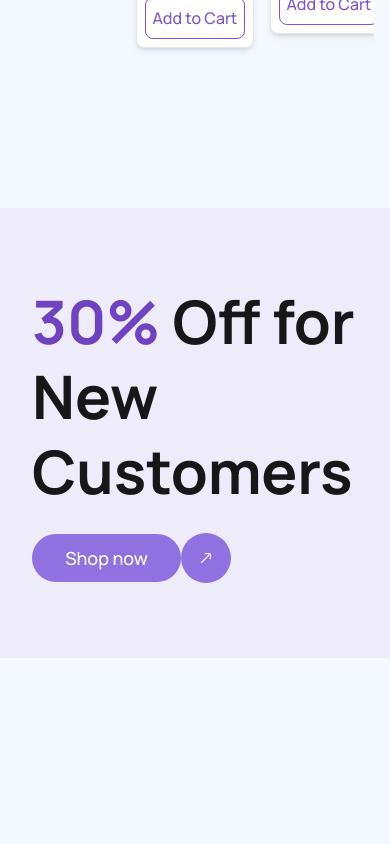
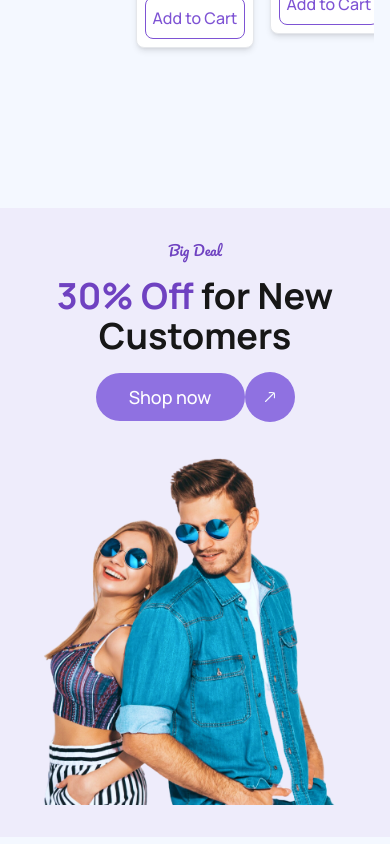
Before and after one commit to Raiyan109/b2gsoft-ecommerce-landing-nextjs, a Next.js app: page / in a window 390 px wide. Shown: the part 1522-2366 px from the top of the page. Before the commit the page ends 2260 px from the top, so only its background shows below. Built offline with nearby package versions, Linux system fonts and the light colour scheme.

Commit message:
promotional responsive

```diff
--- a/src/app/globals.css
+++ b/src/app/globals.css
@@ -1,4 +1,4 @@
-@import url('https://fonts.googleapis.com/css2?family=Manrope:wght@200..800&display=swap');
+@import url('https://fonts.googleapis.com/css2?family=Manrope:wght@200..800&family=Pacifico&display=swap');
 @tailwind base;
 @tailwind components;
 @tailwind utilities;
--- a/src/components/home/PromotionalSec.jsx
+++ b/src/components/home/PromotionalSec.jsx
@@ -5,12 +5,16 @@ import Image from 'next/image'
 const PromotionalSec = () => {
     return (
         <div className='pb-20'>
-            <div className="h-[450px] bg-[#EEECFB] flex">
-                {/* Left Side */}
-                <div className="flex-2 flex flex-col justify-center items-start px-8 lg:px-24">
-                    <h2 className="text-6xl font-bold leading-tight">
-                        <span className="text-[#6F42C1]">30%</span> Off for New Customers
-                    </h2>
+            <section className="h-full lg:h-[550px] bg-[#EEECFB] flex flex-col lg:flex-row items-center justify-between px-6 lg:px-12 py-8 relative">
+                {/* Left Section */}
+                <div className="lg:w-3/5 w-full flex flex-col justify-center lg:items-start items-center text-center lg:text-left space-y-4">
+                    {/* Subheading */}
+                    <p className="text-sm lg:text-2xl text-[#6F42C1] font-medium font-pacifico">Big Deal</p>
+                    {/* Heading */}
+                    <h1 className="text-4xl lg:text-6xl font-bold max-w-sm lg:max-w-max">
+                        <span className="text-[#6F42C1]">30% Off</span> for New Customers
+                    </h1>
+                    {/* Buttons */}
                     <div className="mt-6 flex justify-center items-center">
                         {/* Shop Now Button */}
                         <button
@@ -31,16 +35,15 @@ const PromotionalSec = () => {
                     </div>
                 </div>
 
-                {/* Right Side */}
-                <div className="flex-1 relative">
+                {/* Right Section */}
+                <div className="lg:w-2/5 w-full flex justify-center lg:justify-end mt-8 lg:mt-0">
                     <Image
-                        src={promotionalBg}
-                        alt="Promotional"
-                        className="absolute bottom-0 right-0 lg:w-full lg:h-auto"
-                        style={{ maxHeight: "400px", objectFit: "contain" }}
+                        src={promotionalBg} // Replace with your image path
+                        alt="Featured Product"
+                        className=" lg:absolute lg:bottom-0 lg:right-0 object-contain"
                     />
                 </div>
-            </div>
+            </section>
         </div>
     )
 }
--- a/tailwind.config.js
+++ b/tailwind.config.js
@@ -15,6 +15,9 @@ module.exports = {
         foreground: "var(--foreground)",
       },
     },
+    fontFamily: {
+      'pacifico': ["Pacifico"]
+    }
   },
   plugins: [],
 };
```
